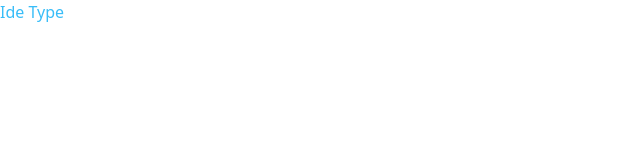
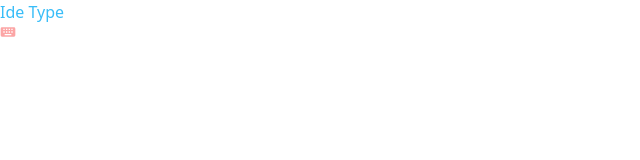
Before and after one commit to memisemre/ide-type, a React (Vite) app: page / in a window 1280 px wide. Shown: the top 160 px of the page, without its empty margins (0-640 px from the left). Built offline with nearby package versions, Linux system fonts and the light colour scheme.

Commit message:
add react icons and logo icon

```diff
--- a/package.json
+++ b/package.json
@@ -11,7 +11,8 @@
   },
   "dependencies": {
     "react": "^18.2.0",
-    "react-dom": "^18.2.0"
+    "react-dom": "^18.2.0",
+    "react-icons": "^4.11.0"
   },
   "devDependencies": {
     "@types/react": "^18.2.15",
--- a/src/App.jsx
+++ b/src/App.jsx
@@ -1,8 +1,10 @@
 import React from "react";
+import { BiSolidKeyboard } from "react-icons/bi";
 const App = () => {
   return (
     <div>
       <h1 className="text-sky-400">Ide Type</h1>
+      <BiSolidKeyboard className="text-red-300" />
     </div>
   );
 };
```
Also changed, not shown: 1 other file (tests, documents, lock files or other folders).
